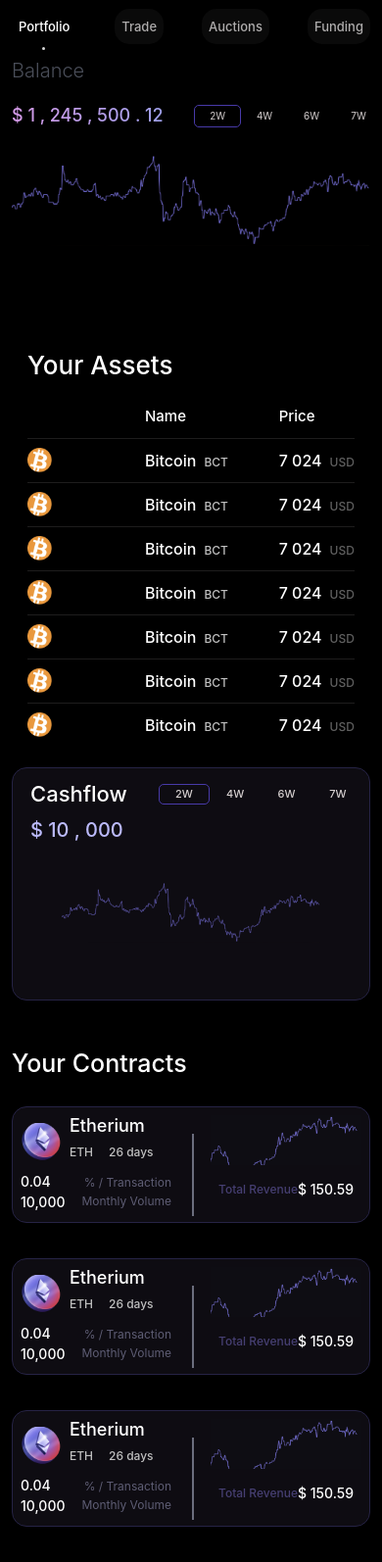
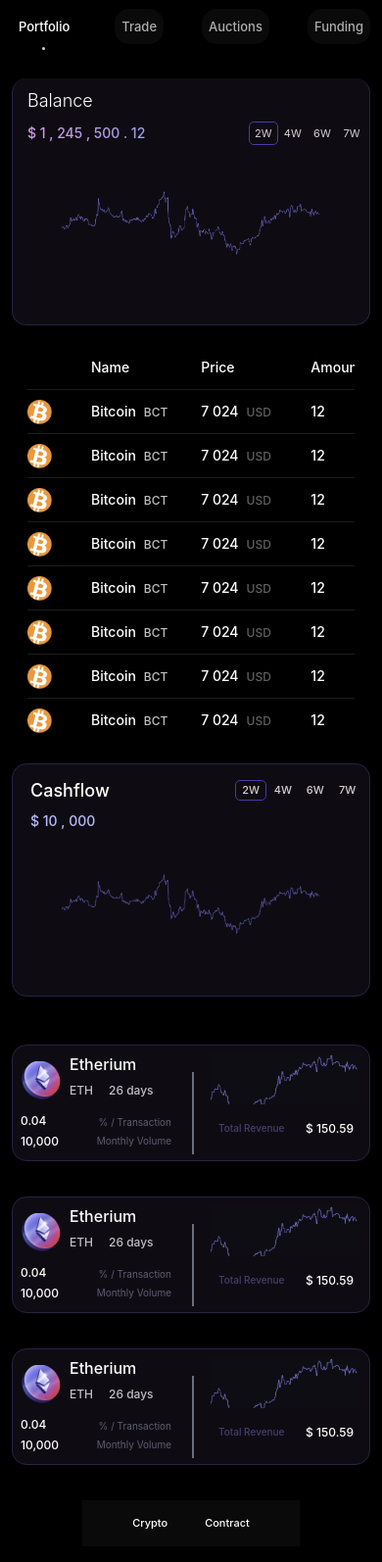
Before and after one commit to mariamapciaurii/Upwork, a plain HTML site: page portfolio.html in a window 390 px wide. Shown: the part 75-1669 px from the top of the page at 98% size. Drawn offline with nearby package versions, Linux system fonts and the light colour scheme; a web font is replaced by a local one.

Commit message:
add swipe in portfolio page

```diff
--- a/css/_media.css
+++ b/css/_media.css
@@ -6,7 +6,7 @@
   }
 
   .week-chart {
-    font-size: 10px;
+    font-size: 11px;
   }
 }
 
@@ -132,7 +132,7 @@
   }
 
   .auctions-details__right {
-    padding: 14px 27px 14px 27px;
+    padding: 4px 17px 14px 17px;
   }
 
   /* AUCTIONS DETAILS MOBILE */
@@ -143,8 +143,16 @@
   }
 
   .auctions-details__image {
-    width: 85px;
-    height: 97px;
+    width: 75px;
+    height: 87px;
+    margin-bottom: 0;
+  }
+
+
+  .auctions-details__info__market img,
+  .auctions-details__info__volume img,
+  .auctions-details__info__supply img{
+    width: 24px;
   }
 
   .auctions-details__name {
@@ -170,6 +178,11 @@
   .auctions-details__info__neg-value {
     font-size: 12px;
   }
+
+  .auctions-details__list__item {
+    margin-bottom: 5px;
+  }
+
 
   /* FUNDING MOBILE */
   .funding__container {
@@ -251,6 +264,7 @@
   }
 
   /* TRADE */
+
   .trade__market__header {
     margin-top: 12px;
     font-weight: 500;
@@ -314,7 +328,7 @@
   }
 
   .portfolio__section--left__value {
-    font-size: 18px;
+    font-size: 14px;
   }
 
   .week-chart {
@@ -324,4 +338,67 @@
   .cashflow {
     margin-top: 29px;
   }
+
+  .portfolio__section--left__title {
+    font-size: 18px;
+    color: #FFFFFF;
+    margin-bottom: 0;
+  }
+
+  .portfolio__section__top {
+    background: rgba(18, 16, 23, 0.8);
+    border-width: 0px 1px 1px 1px;
+    border-style: solid;
+    border-color: #262345;
+    border-radius: 15px;
+    padding: 11px 15px;
+  }
+
+  .weeks div:not(:first-child) {
+    padding: 0 7px;
+  }
+
+  .portfolio__chart {
+    padding: 24px 35px;
+    margin-bottom: 35px;
+  }
+
+  .portfolio__container {
+    margin-top: 20px;
+  }
+
+  .portfolio__assets__icons {
+    width: 65px;
+  }
+
+  .assets__item {
+    font-size: 14px !important;
+  }
+
+  .portfolio__assets__items {
+    min-width: 673px;
+  }
+
+  .cashflow__title {
+    font-size: 18px;
+  }
+
+  .cashflow__value {
+    font-size: 14px;
+    padding-top: 6px;
+  }
+
+  .contracts__item__name {
+    font-size: 16px;
+  }
+
+  .contracts__numbers,
+  .contract__revenue__value {
+    font-size: 12px;
+  }
+
+  .contracts__text,
+  .contract__revenue__title {
+    font-size: 10px;
+  }
 }
--- a/css/portfolio.css
+++ b/css/portfolio.css
@@ -280,7 +280,6 @@
   height: 0px;
   left: 237px;
   top: 29px;
-
   border: 1px solid #6B6E7D;
   transform: rotate(90deg);
 }
@@ -329,3 +328,55 @@
   font-size: 35px;
   line-height: 42px;
 }
+
+.page-portfolio {
+  /* overflow: hidden;
+  height: 100%; */
+}
+
+.portfolio__buttons {
+  display: flex;
+  align-items: center;
+  justify-content: center;
+  background: rgba(12, 12, 12, 0.89);
+  height: 47px;
+  width: 100%;
+}
+
+.portfolio__button {
+  font-weight: 500;
+  font-size: 11px;
+  line-height: 13px;
+  color: #FFFFFF;
+  padding: 5px 8px;
+}
+
+.portfolio__button--crypto {
+  margin-right: 22px;
+}
+
+.portfolio__button.selected {
+  border-radius: 5px;
+  border: 1.5px solid #483aa9;
+}
+
+/*
+.portfolio {
+  height: calc(100% - 241px);
+}
+
+ .portfolio .container {
+  height: 100%;
+}
+
+.portfolio__container {
+  height: 100%;
+}
+
+.portfolio__container .row {
+  height: 100%;
+}
+
+.portfolio__section--left {
+  height: 100%;
+} */
--- a/js/portfolio.js
+++ b/js/portfolio.js
@@ -264,7 +264,6 @@ function renderChart() {
   for (let i = 0; i < fundingContent.items.length; i++) {
     chartIconsContainer.append(`<div class="portfolio__assets__icon">
         <img src="${fundingContent.items[i].image}" alt="${fundingContent.items[i].name}"/>
-
     `);
   }
 }
@@ -334,7 +333,6 @@ function renderContract() {
                                       </div>
 
                                     </div>
-
                                   </div>
 
                                   <div class="p-2 py-1">
@@ -397,8 +395,63 @@ function renderContract() {
   }
 }
 
+
+function portfolioButtons() {
+
+  if (isMobile) {
+    $(".portfolio__section--left").show();
+    $(".portfolio--right").hide();
+
+    $(".portfolio__button--crypto").click(function () {
+      // Then show div on click.
+      $(".portfolio--right").hide();
+      $(".portfolio__section--left").show();
+    });
+
+    $(".portfolio__button--contract").click(function () {
+      // Then show div on click.
+      $(".portfolio--right").show();
+      $(".portfolio__section--left").hide();
+    });
+
+    $(".portfolio__button--crypto").addClass("selected");
+
+    $(".portfolio__button--contract").on("click", function () {
+      //then remove and add selected class.
+      $(".portfolio__button--crypto").removeClass("selected");
+      $(this).addClass("selected");
+    });
+
+    $(".portfolio__button--crypto").on("click", function () {
+      //then remove selected class.
+      $(".portfolio__button--contract").removeClass("selected");
+      $(this).addClass("selected");
+    });
+  }
+}
+
+
+
 $(document).ready(function () {
   renderChart();
   renderCashflow();
   renderContract();
+  portfolioButtons();
+
+  // let scrollableContainer = $(".contracts");
+  // let chartContaienr = $(".cashflow");
+
+  // if (isMobile) {
+  //   scrollableContainer.scroll(function () {
+  //     let scrollTop = this.scrollTop;
+
+  //     if (scrollTop > 0) {
+  //       chartContaienr.slideUp();
+  //     }
+
+  //     if (scrollTop === 0) {
+  //       chartContaienr.slideDown();
+  //     }
+  //   });
+  // }
 });
--- a/portfolio.html
+++ b/portfolio.html
@@ -73,7 +73,8 @@
 
                 <div class="row align-items-center">
 
-                    <div class="col-12 col-lg-7 col-xl-8 portfolio__section portfolio__section--left">
+                    <div class="col-12 col-lg-7 col-xl-8  portfolio__section--left">
+                        <div class="portfolio__section__top">
                             <div class="portfolio__section--left__title">Balance</div>
 
                             <div class="d-flex justify-content-between">
@@ -89,14 +90,14 @@
                             <div class="portfolio__chart">
 
                             </div>
-
+                        </div>
                         <div class="row">
 
                             <div class="col-12">
 
                                 <div class="portfolio__assets">
 
-                                    <div class="portfolio__assets__title">
+                                    <div class="portfolio__assets__title d-none d-md-flex">
                                         <div class="portfolio__assets__title">
                                             Your Assets
                                         </div>
@@ -133,12 +134,18 @@
 
                         <div class="contracts">
 
-                            <div class="contracts__title">Your Contracts</div>
+                            <div class="contracts__title d-none d-md-flex">Your Contracts</div>
                             <div class="contracts__container"></div>
 
                         </div>
                     </div>
 
+                </div>
+                <div class="px-5 mx-4 d-flex d-sm-none">
+                    <div class="portfolio__buttons">
+                        <div class="portfolio__button portfolio__button--crypto">Crypto</div>
+                        <div class="portfolio__button portfolio__button--contract">Contract</div>
+                    </div>
                 </div>
             </div>
         </div>
```
Also changed, not shown: js/auction-details.js (+23 -4 lines), trade-details.html (+1 -3 lines), trade.html (+2 -2 lines). Lines whose indentation alone changed are shown as unchanged.
